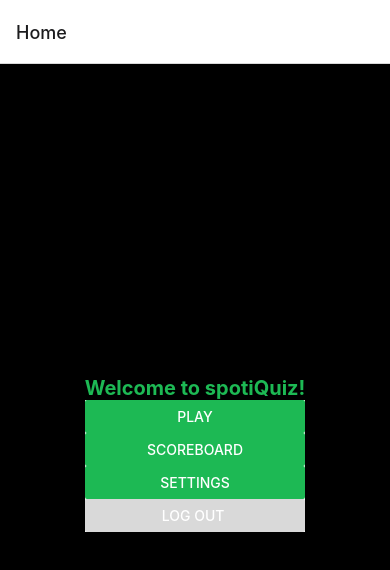
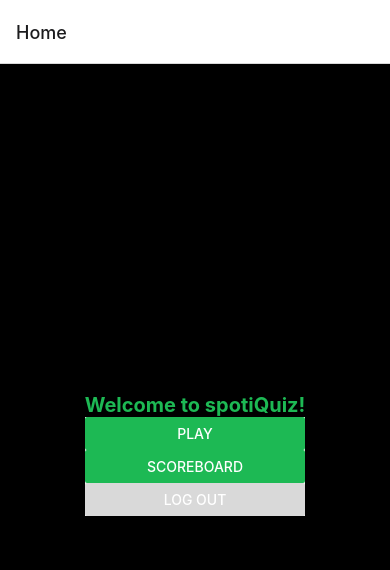
Before and after one commit to schjoth/DIMA, a React Native app: screen /Home in a window 390 px wide. Shown: the top 570 px of the page. Built offline with nearby package versions, Linux system fonts and the light colour scheme.

Commit message:
Remove settings and fix bugs

```diff
--- a/screens/HomeScreen.tsx
+++ b/screens/HomeScreen.tsx
@@ -29,6 +29,7 @@ const HomeScreen = ({ navigation }: Props) => {
         <View style={styles.container}>
           <Text style={styles.title}>Welcome to spotiQuiz!</Text>
         </View>
+
         <Button
           title="Play"
           color="#1DB954"
@@ -44,14 +45,7 @@ const HomeScreen = ({ navigation }: Props) => {
         </View>
         <View>
           <Button
-            title="Settings"
-            color="#1DB954"
-            onPress={() => navigation.navigate("Settings")}
-          />
-        </View>
-        <View>
-          <Button
-            title="Log out "
+            title="Log out"
             color="#D9D9D9"
             onPress={() => Alert.alert("Simple Button pressed")}
           />
--- a/screens/Scoreboard.tsx
+++ b/screens/Scoreboard.tsx
@@ -24,12 +24,12 @@ import {
             <View style={styles.container}>
                 <Text style={styles.title}>Scoreboard</Text>
             <View style={styles.rankContainer}>
-                <View style={styles.rank}>#1</View>
-                <View style={styles.rank}>#2</View>
-                <View style={styles.rank}>#3</View>
-                <View style={styles.rank}>#4</View>
-                <View style={styles.rank}>#5</View>
-                <View style={styles.rank}>#6</View>
+                <Text style={styles.rank}>#1</Text>
+                <Text style={styles.rank}>#2</Text>
+                <Text style={styles.rank}>#3</Text>
+                <Text style={styles.rank}>#4</Text>
+                <Text style={styles.rank}>#5</Text>
+                <Text style={styles.rank}>#6</Text>
             </View>
           </View>
 
```
